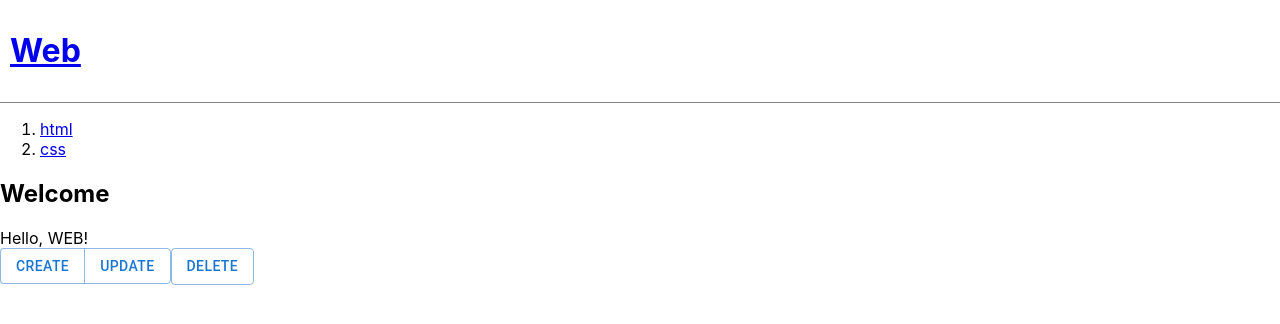
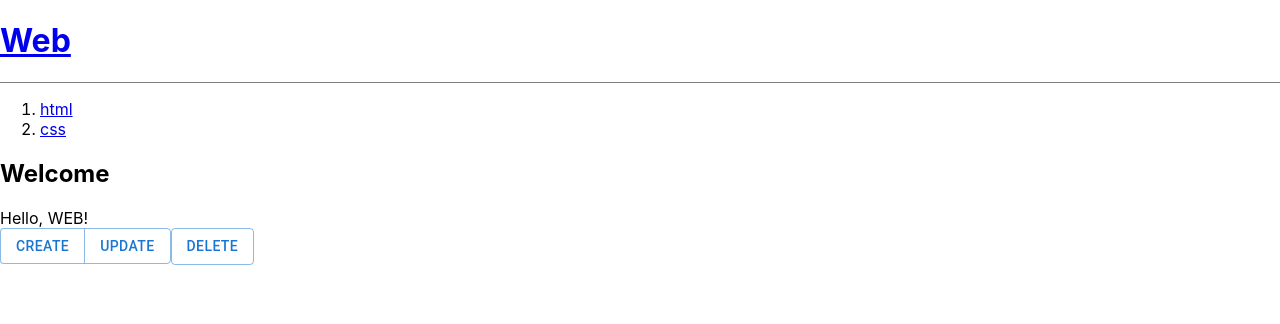
Before and after one commit to ryeong904/React, a React (Create React App) app: page / in a window 1280 px wide. Shown: the top 324 px of the page. Built offline with nearby package versions, Linux system fonts and the light colour scheme.

Commit message:
style-components 도입

```diff
--- a/package.json
+++ b/package.json
@@ -13,6 +13,7 @@
     "react": "^18.1.0",
     "react-dom": "^18.1.0",
     "react-scripts": "5.0.1",
+    "styled-components": "^5.3.5",
     "web-vitals": "^2.1.4"
   },
   "scripts": {
--- a/src/App.js
+++ b/src/App.js
@@ -3,16 +3,12 @@ import './App.css';
 import { useState } from 'react';
 import ButtonGroup from '@mui/material/ButtonGroup';
 import Button from '@mui/material/Button';
+import styled from 'styled-components';
 
 // 반드시 대문자로 시작하기
 function Header(props) {
-  const myStyle = {
-    //camel 형식
-    borderBottom: '1px solid gray',
-    padding: '10px',
-  };
   return (
-    <header style={myStyle}>
+    <header className={props.className}>
       <h1>
         <a
           href="/"
@@ -27,6 +23,10 @@ function Header(props) {
     </header>
   );
 }
+
+const HeaderStyled = styled(Header)`
+  border-bottom: 1px solid gray;
+`;
 
 function Nav(props) {
   const list = props.data.map((e) => {
@@ -96,12 +96,12 @@ function App() {
 
   return (
     <div>
-      <Header
+      <HeaderStyled
         onSelect={() => {
           // mode = 'WELCOME';
           setMode('WELCOME');
         }}
-      ></Header>
+      ></HeaderStyled>
       <Nav
         data={topics}
         onSelect={(id) => {
```
Also changed, not shown: 1 other file (tests, documents, lock files or other folders).
